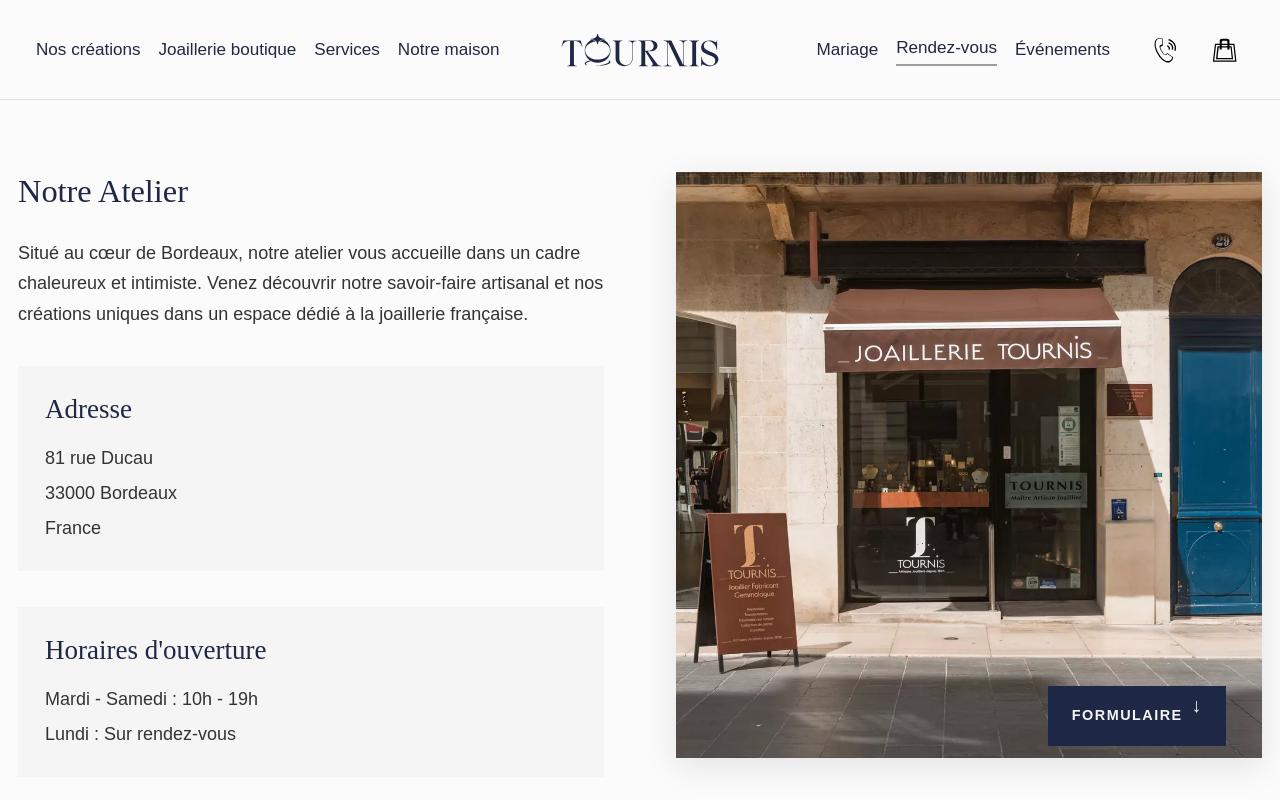
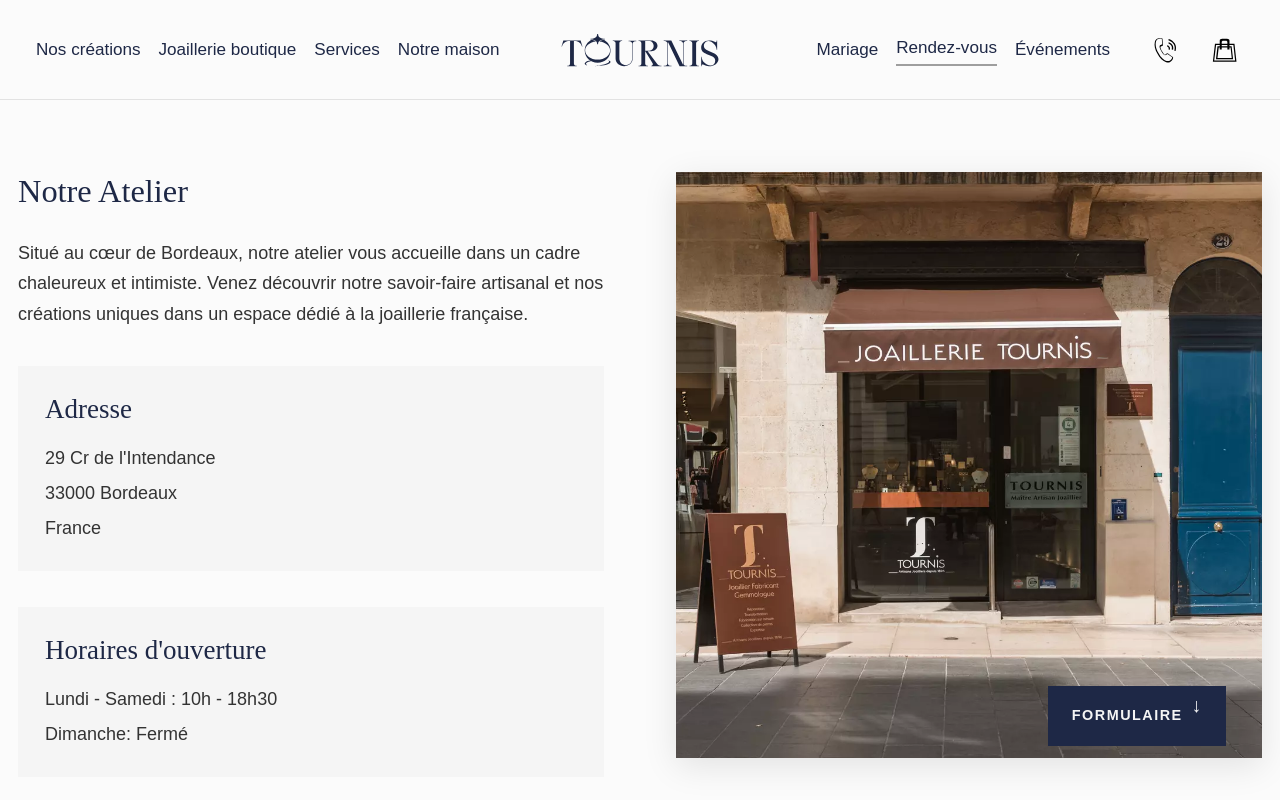
Before and after one commit to 1peu2lov/Joaillerie-Tournis, a Next.js app: page /rendez-vous in a window 1280 px wide. Shown: the top 800 px of the page. Built offline with nearby package versions, Linux system fonts and the light colour scheme; grey boxes are pictures that could not be loaded; a web font is replaced by a local one.

Commit message:
optimisation SEO

```diff
--- a/src/app/rendez-vous/page.js
+++ b/src/app/rendez-vous/page.js
@@ -65,14 +65,14 @@
                 </p>
                 <div className={styles.address}>
                   <h3>Adresse</h3>
-                  <p>81 rue Ducau</p>
+                  <p>29 Cr de l&apos;Intendance</p>
                   <p>33000 Bordeaux</p>
                   <p>France</p>
                 </div>
                 <div className={styles.hours}>
                   <h3>Horaires d&apos;ouverture</h3>
-                  <p>Mardi - Samedi : 10h - 19h</p>
-                  <p>Lundi : Sur rendez-vous</p>
+                  <p>Lundi - Samedi : 10h - 18h30</p>
+                  <p>Dimanche: Fermé</p>
                 </div>
               </div>
               <div className={styles.mapContent}>
```
Also changed, not shown: src/app/contact/page.js (+4 -4 lines).
